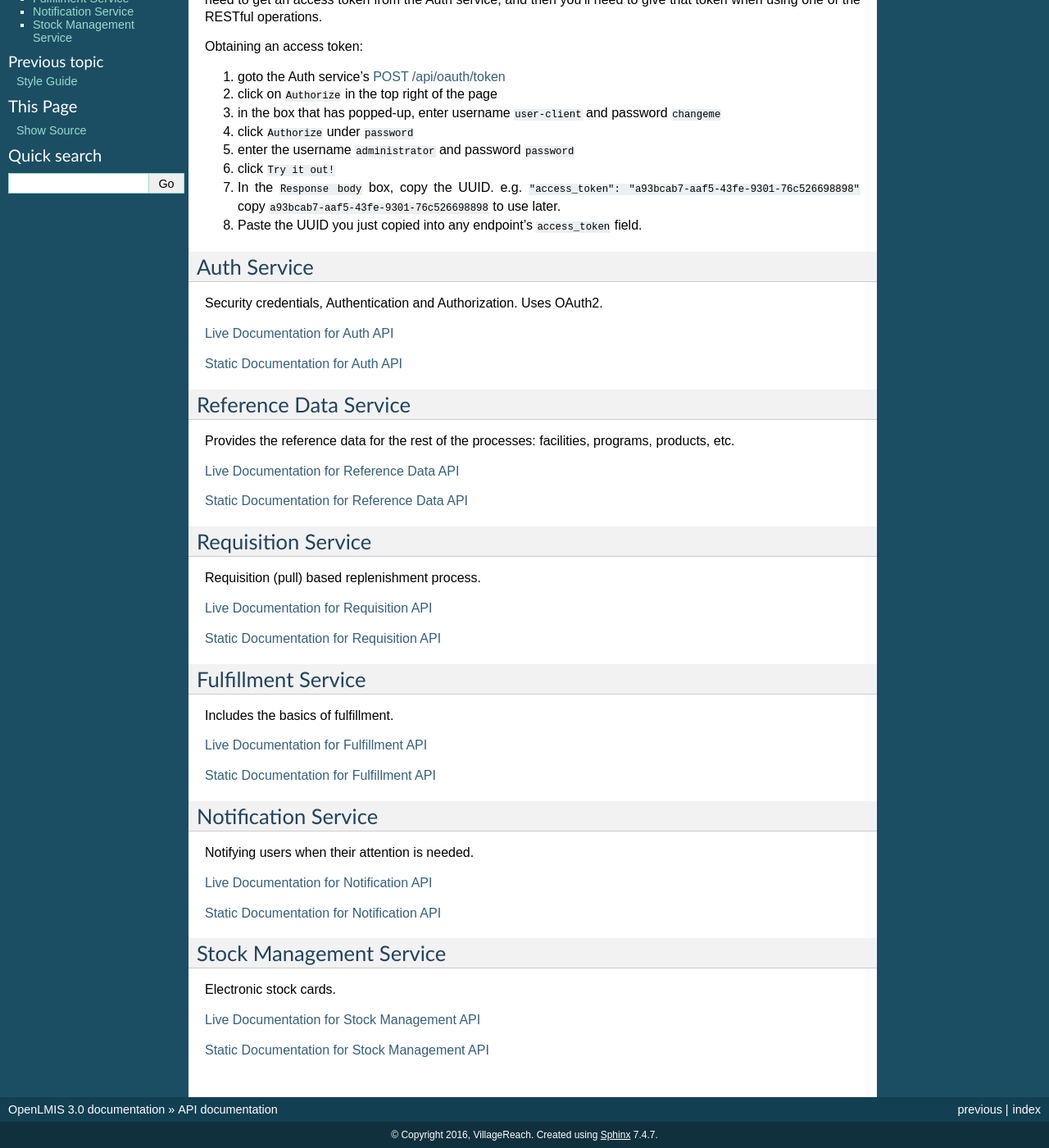
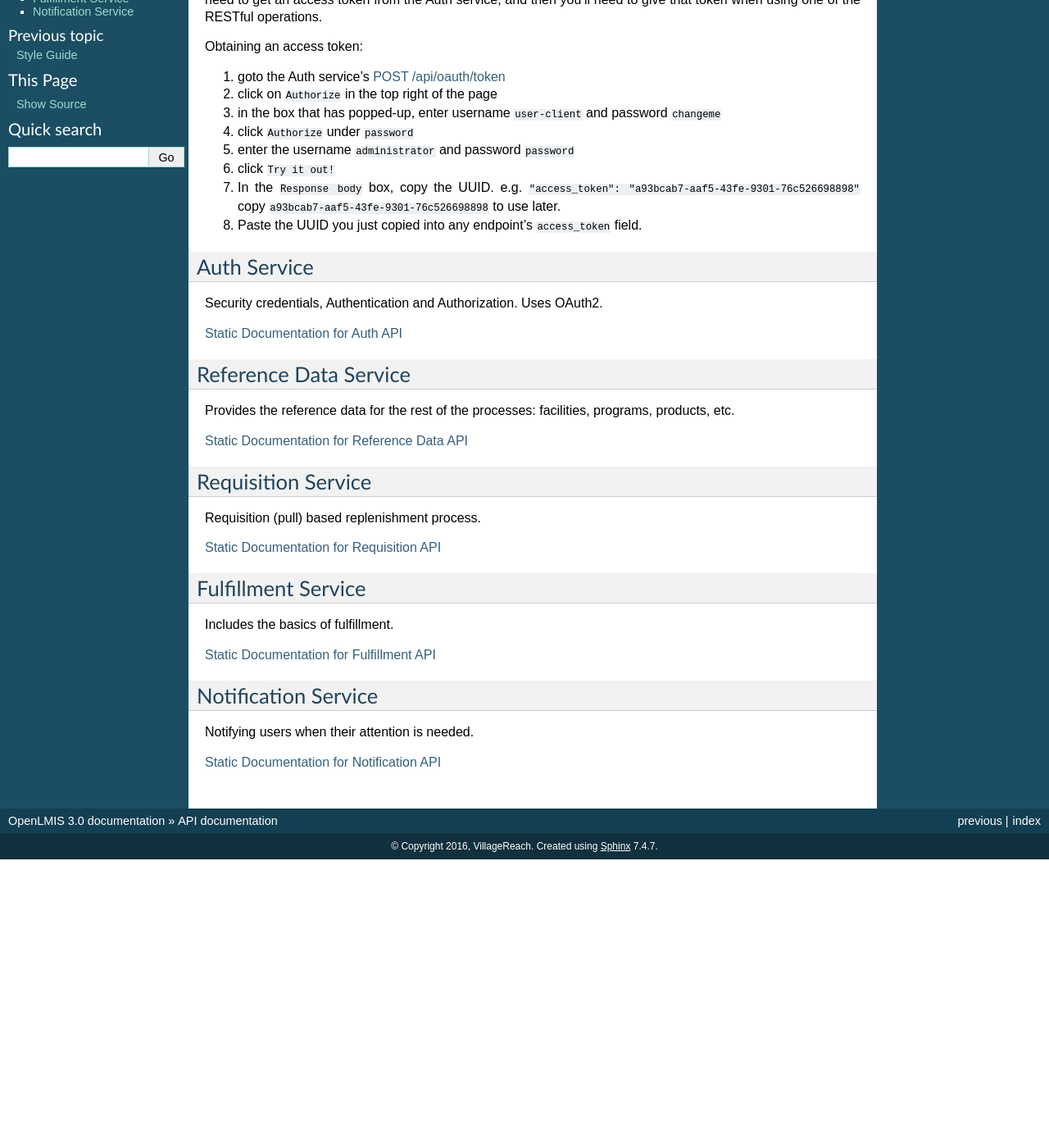
Before and after one commit to OpenLMIS/openlmis-ref-distro, a Sphinx documentation site: the page built from docs/source/api/index.rst, in a window 1280 px wide and 1400 px high, scrolled down 180 px. Shown: the whole window at 82% size. Built offline with Sphinx 7.4.7, drawn with Linux system fonts in a browser that asks for light colours; pages that are not in the unit, such as notebooks, are missing from menus; after the commit the page ends 1228 px from its top, so only the background shows below that.

Commit message:
Releasing 3.0.2
* move from snapshot versions to stable versions: reference-ui:5.0.0, requisition:3.1.2, referencedata:5.0.1, auth:3.0.2, notification:3.0.1, fulfillment:3.0.2

* also set consul at a specific tag version

* update docs to link to tagged versions for release and remove live api links

* remove stock management service (not including it in 3.0.2)

```diff
--- a/docs/source/api/index.rst
+++ b/docs/source/api/index.rst
@@ -26,9 +26,7 @@ Auth Service
 
 Security credentials, Authentication and Authorization. Uses OAuth2.
 
-`Live Documentation for Auth API <http://test.openlmis.org/auth/docs/#/default>`_
-
-`Static Documentation for Auth API <http://build.openlmis.org/job/OpenLMIS-auth-service/lastSuccessfulBuild/artifact/build/resources/main/api-definition.html>`_
+`Static Documentation for Auth API <http://build.openlmis.org/job/OpenLMIS-auth-service/229/artifact/build/resources/main/api-definition.html>`_
 
 **********************
 Reference Data Service
@@ -36,9 +34,7 @@ Reference Data Service
 
 Provides the reference data for the rest of the processes: facilities, programs, products, etc.
 
-`Live Documentation for Reference Data API <http://test.openlmis.org/referencedata/docs/#/default>`_
-
-`Static Documentation for Reference Data API <http://build.openlmis.org/job/OpenLMIS-referencedata-service/lastSuccessfulBuild/artifact/build/resources/main/api-definition.html>`_
+`Static Documentation for Reference Data API <http://build.openlmis.org/job/OpenLMIS-referencedata-service/705/artifact/build/resources/main/api-definition.html>`_
 
 *******************
 Requisition Service
@@ -46,9 +42,7 @@ Requisition Service
 
 Requisition (pull) based replenishment process.
 
-`Live Documentation for Requisition API <http://test.openlmis.org/requisition/docs/#/default>`_
-
-`Static Documentation for Requisition API <http://build.openlmis.org/job/OpenLMIS-requisition-service/lastSuccessfulBuild/artifact/build/resources/main/api-definition.html>`_
+`Static Documentation for Requisition API <http://build.openlmis.org/job/OpenLMIS-requisition-service/1463/artifact/build/resources/main/api-definition.html>`_
 
 *******************
 Fulfillment Service
@@ -56,9 +50,7 @@ Fulfillment Service
 
 Includes the basics of fulfillment.
 
-`Live Documentation for Fulfillment API <http://test.openlmis.org/fulfillment/docs/#/default>`_
-
-`Static Documentation for Fulfillment API <http://build.openlmis.org/job/OpenLMIS-fulfillment-service/lastSuccessfulBuild/artifact/build/resources/main/api-definition.html>`_
+`Static Documentation for Fulfillment API <http://build.openlmis.org/job/OpenLMIS-fulfillment-service/263/artifact/build/resources/main/api-definition.html>`_
 
 ********************
 Notification Service
@@ -66,16 +58,4 @@ Notification Service
 
 Notifying users when their attention is needed.
 
-`Live Documentation for Notification API <http://test.openlmis.org/notification/docs/#/default>`_
-
-`Static Documentation for Notification API <http://build.openlmis.org/job/OpenLMIS-notification-service/lastSuccessfulBuild/artifact/build/resources/main/api-definition.html>`_
-
-********************
-Stock Management Service
-********************
-
-Electronic stock cards.
-
-`Live Documentation for Stock Management API <http://test.openlmis.org/stockmanagement/docs/#/default>`_
-
-`Static Documentation for Stock Management API <http://build.openlmis.org/job/OpenLMIS-stockmanagement-service/lastSuccessfulBuild/artifact/build/resources/main/api-definition.html>`_
+`Static Documentation for Notification API <http://build.openlmis.org/job/OpenLMIS-notification-service/101/artifact/build/resources/main/api-definition.html>`_
--- a/docs/source/collect-docs.py
+++ b/docs/source/collect-docs.py
@@ -1,12 +1,11 @@
 import urllib
 
-urllib.urlretrieve("https://raw.githubusercontent.com/OpenLMIS/openlmis-fulfillment/master/README.md", "developer-docs/fulfillment.md")
-urllib.urlretrieve("https://raw.githubusercontent.com/OpenLMIS/openlmis-requisition/master/README.md", "developer-docs/requisition.md")
-urllib.urlretrieve("https://raw.githubusercontent.com/OpenLMIS/openlmis-auth/master/README.md", "developer-docs/auth.md")
-urllib.urlretrieve("https://raw.githubusercontent.com/OpenLMIS/openlmis-referencedata/master/README.md", "developer-docs/referencedata.md")
-urllib.urlretrieve("https://raw.githubusercontent.com/OpenLMIS/openlmis-stockmanagement/master/README.md", "developer-docs/stockmanagement.md")
+urllib.urlretrieve("https://raw.githubusercontent.com/OpenLMIS/openlmis-fulfillment/v3.0.2/README.md", "developer-docs/fulfillment.md")
+urllib.urlretrieve("https://raw.githubusercontent.com/OpenLMIS/openlmis-requisition/v3.1.2/README.md", "developer-docs/requisition.md")
+urllib.urlretrieve("https://raw.githubusercontent.com/OpenLMIS/openlmis-auth/v3.0.2/README.md", "developer-docs/auth.md")
+urllib.urlretrieve("https://raw.githubusercontent.com/OpenLMIS/openlmis-referencedata/v5.0.1/README.md", "developer-docs/referencedata.md")
 urllib.urlretrieve("https://raw.githubusercontent.com/OpenLMIS/openlmis-template-service/master/README.md", "developer-docs/templateService.md")
-urllib.urlretrieve("https://raw.githubusercontent.com/OpenLMIS/openlmis-reference-ui/master/README.md", "developer-docs/referenceUI.md")
+urllib.urlretrieve("https://raw.githubusercontent.com/OpenLMIS/openlmis-reference-ui/v5.0.0/README.md", "developer-docs/referenceUI.md")
 urllib.urlretrieve("https://raw.githubusercontent.com/OpenLMIS/openlmis-template-service/master/STYLE-GUIDE.md", "developer-docs/codeStyleguide.md")
 urllib.urlretrieve("https://raw.githubusercontent.com/OpenLMIS/openlmis-template-service/master/TESTING.md", "developer-docs/testing.md")
 urllib.urlretrieve("https://raw.githubusercontent.com/OpenLMIS/openlmis-template-service/master/ERROR_HANDLING.md", "developer-docs/errorHandling.md")
--- a/docs/source/erd/erd-auth.rst
+++ b/docs/source/erd/erd-auth.rst
@@ -4,5 +4,4 @@ Auth ERD
 
 ERD schema of Auth service:
 
-* `Live ERD <http://ci.openlmis.org/erd-auth/>`_
-* `Zip ERD <http://build.openlmis.org/job/OpenLMIS-auth-erd-generation/lastSuccessfulBuild/artifact/erd-auth.zip>`_
+* `Zip ERD <http://build.openlmis.org/job/OpenLMIS-auth-erd-generation/197/artifact/erd-auth.zip>`_
--- a/docs/source/erd/erd-fulfillment.rst
+++ b/docs/source/erd/erd-fulfillment.rst
@@ -4,5 +4,4 @@ Fulfillment ERD
 
 ERD schema of Fulfillment service:
 
-* `Live ERD <http://ci.openlmis.org/erd-fulfillment/>`_
-* `Zip ERD <http://build.openlmis.org/job/OpenLMIS-fulfillment-erd-generation/lastSuccessfulBuild/artifact/erd-auth.zip>`_
+* `Zip ERD <http://build.openlmis.org/job/OpenLMIS-fulfillment-erd-generation/226/artifact/erd-fulfillment.zip>`_
--- a/docs/source/erd/erd-referencedata.rst
+++ b/docs/source/erd/erd-referencedata.rst
@@ -4,5 +4,4 @@ Reference Data ERD
 
 ERD schema of Reference Data service:
 
-* `Live ERD <http://ci.openlmis.org/erd-referencedata/>`_
-* `Zip ERD <http://build.openlmis.org/job/OpenLMIS-referencedata-erd-generation/lastSuccessfulBuild/artifact/erd-referencedata.zip>`_
+* `Zip ERD <http://build.openlmis.org/job/OpenLMIS-referencedata-erd-generation/555/artifact/erd-referencedata.zip>`_
--- a/docs/source/erd/erd-requisition.rst
+++ b/docs/source/erd/erd-requisition.rst
@@ -4,5 +4,4 @@ Requisition ERD
 
 ERD schema of Requisition service:
 
-* `Live ERD <http://ci.openlmis.org/erd-requisition/>`_
-* `Zip ERD <http://build.openlmis.org/job/OpenLMIS-requisition-erd-generation/lastSuccessfulBuild/artifact/erd-requisition.zip>`_
+* `Zip ERD <http://build.openlmis.org/job/OpenLMIS-requisition-erd-generation/1072/artifact/erd-requisition.zip>`_
--- a/docs/source/erd/index.rst
+++ b/docs/source/erd/index.rst
@@ -11,4 +11,3 @@ Generated OpenLMIS v3 ERD.
    erd-requisition
    erd-fulfillment
    erd-auth
-   erd-stockmanagement
```
Also changed, not shown: docker-compose.yml (+7 -17 lines), docs/source/erd/erd-stockmanagement.rst (deleted, +0 -8 lines).
